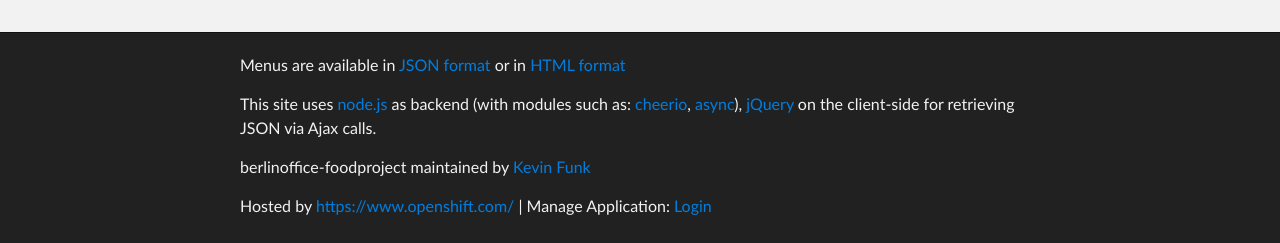
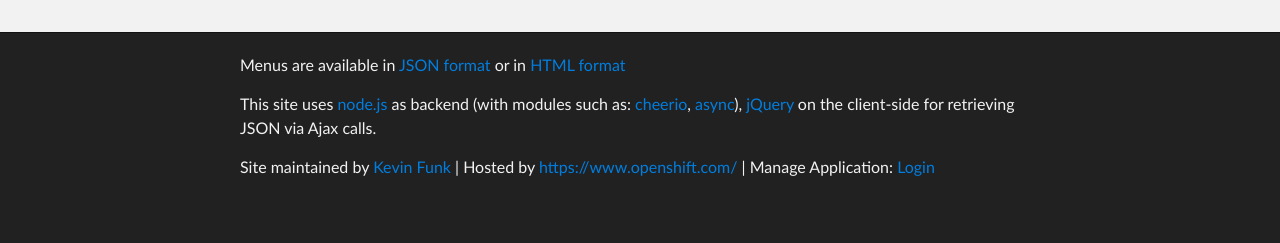
Before and after one commit to krf/berlinoffice-foodproject, a website: page public/index.html in a window 1280 px wide. Shown: the part 820-1063 px from the top of the page. After the commit the page ends 1024 px from the top, so only its background shows below. Drawn offline with nearby package versions, Linux system fonts and the light colour scheme; no server answers.

Commit message:
Compress footer content a bit

```diff
--- a/public/index.html
+++ b/public/index.html
@@ -112,8 +112,10 @@
                 <a href="https://github.com/caolan/async">async</a>),
             <a href="http://jquery.com">jQuery</a> on the client-side for retrieving JSON via Ajax calls.
         </p>
-        <p class="copyright">berlinoffice-foodproject maintained by <a href="http://kfunk.org">Kevin Funk</a></p>
-        <p>Hosted by <a href="https://www.openshift.com/">https://www.openshift.com/</a> | Manage Application: <a href="https://openshift.redhat.com/app/console/application/51f7a903500446fc61000018-foodproject">Login</a></p>
+        <p class="copyright">Site maintained by <a href="http://kfunk.org">Kevin Funk</a>  |
+            Hosted by <a href="https://www.openshift.com/">https://www.openshift.com/</a> |
+            Manage Application: <a href="https://openshift.redhat.com/app/console/application/51f7a903500446fc61000018-foodproject">Login</a>
+        </p>
       </footer>
     </div>
 
```
